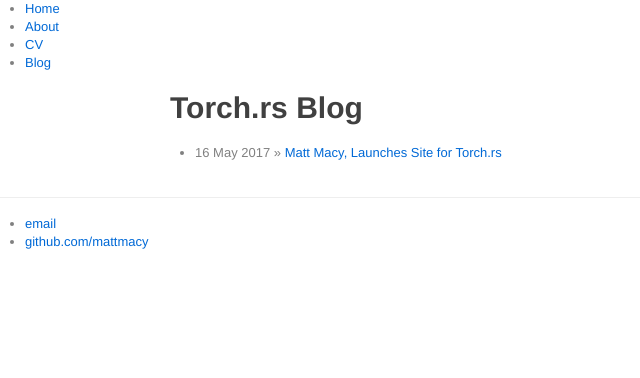
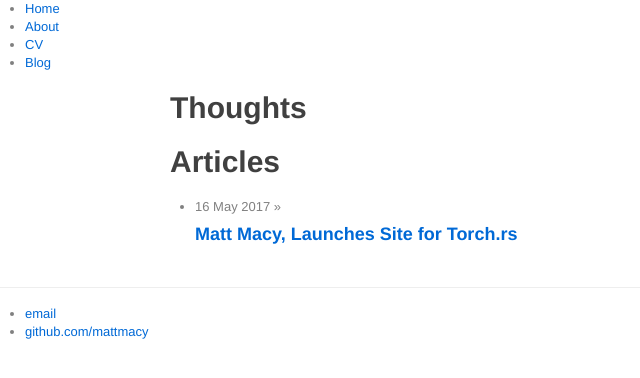
Before and after one commit to mattmacy/mattmacy.github.io, a Jekyll site: the page built from blog/index.html, in a window 1280 px wide. Shown: the top 378 px of the page, without its empty margins (0-640 px from the left). Built offline with Jekyll 4.4.1, drawn with Linux system fonts in a browser that asks for light colours.

Commit message:
Update index.html

```diff
--- a/blog/index.html
+++ b/blog/index.html
@@ -1,11 +1,23 @@
 ---
 layout: default
-title: Torch.rs Blog
+title: Thoughts
 ---
-	<h1>{{ page.title }}</h1>
+
+
+<h1>{{ page.title }}</h1>
+
+      <div class="row">
+      <div class="span8 content-wrapper ">
+        <div class="content-box">
+<h1> Articles </h1>
+
 	<ul class="posts">
 
 	  {% for post in site.posts %}
-	    <li><span>{{ post.date | date_to_string }}</span> » <a href="{{ post.url }}" title="{{ post.title }}">{{ post.title }}</a></li>
+	    <li><span>{{ post.date | date_to_string }}</span> » <h3><a href="{{ post.url }}" title="{{ post.title }}">{{ post.title }}</a></h3></li>
 	  {% endfor %}
 	</ul>
+
+	      </div>
+	      </div>
+</div>
```
